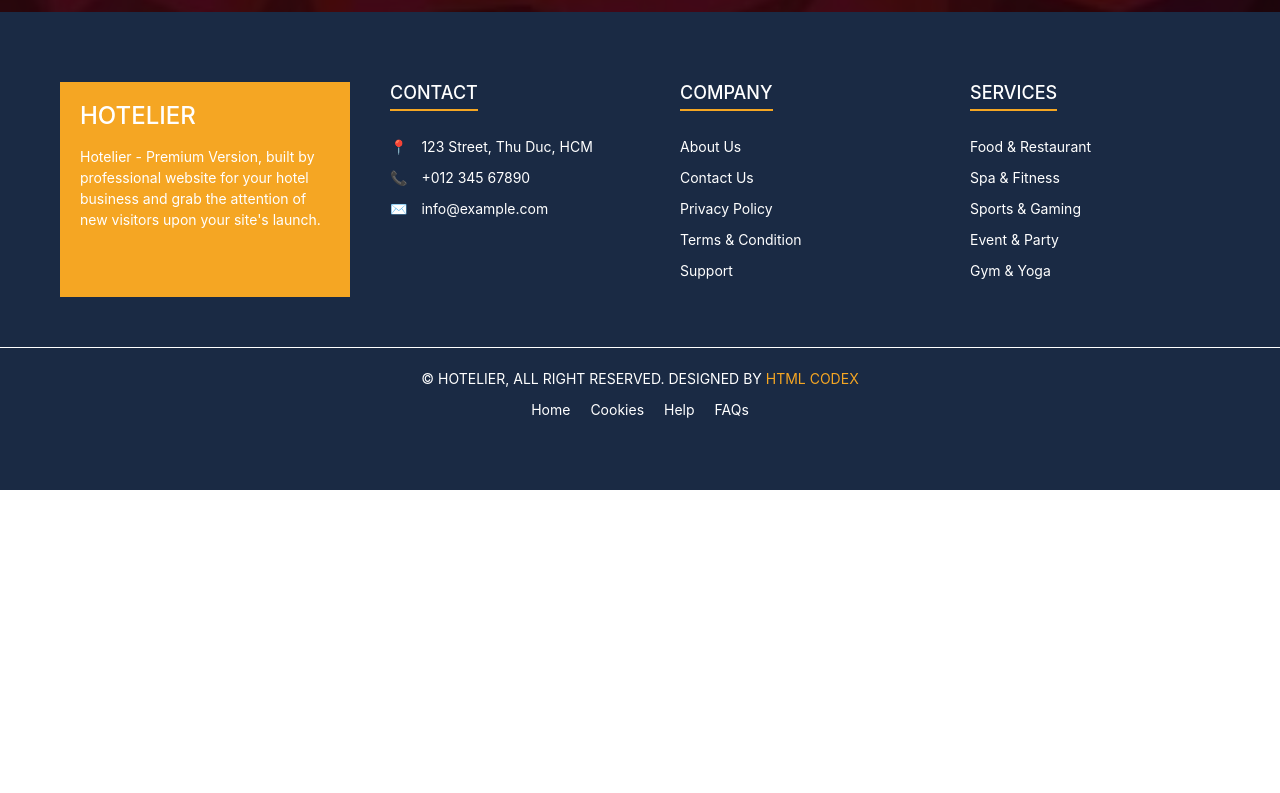
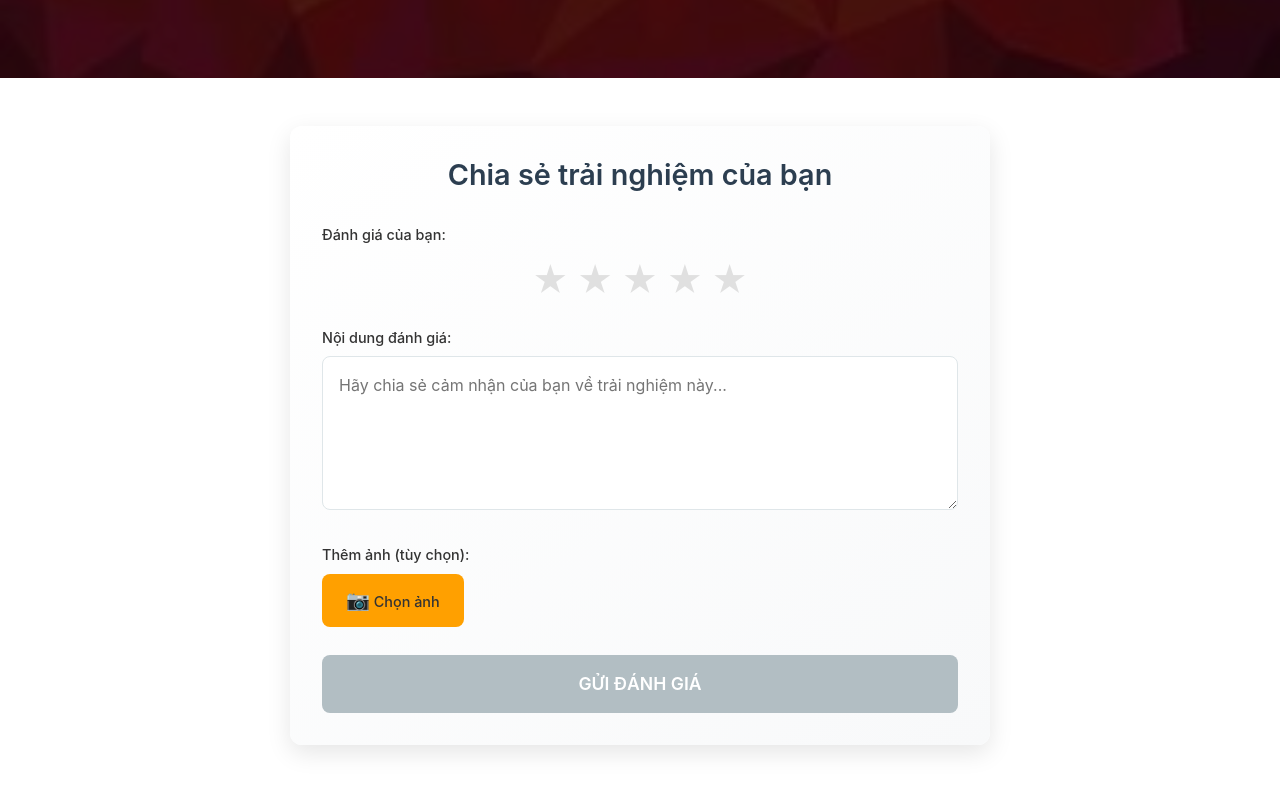
Before and after one commit to Dton04/BookingHotel, a React (Create React App) app in the folder client/: page /testimonial in a window 1280 px wide. Shown: the part 967-1760 px from the top of the page. Before the commit the page ends 1457 px from the top, so only its background shows below. Built offline with nearby package versions, Linux system fonts and the light colour scheme.

Commit message:
upd form đánh giá

```diff
--- a/client/src/components/Pages/Testimonial.js
+++ b/client/src/components/Pages/Testimonial.js
@@ -1,6 +1,7 @@
 import React, { useState, useEffect } from 'react';
 import Banner from '../Banner';
 import BookingForm from '../BookingForm';
+import RatingForm from '../RatingForm'; // Import RatingForm
 import '../../css/testimonial.css';
 
 const testimonials = [
@@ -31,6 +32,19 @@ function Testimonial() {
   const [currentIndex, setCurrentIndex] = useState(0);
   const [animationState, setAnimationState] = useState('fade-in');
   const [isAnimating, setIsAnimating] = useState(false);
+  const [hasBooked, setHasBooked] = useState(false); // Kiểm tra trạng thái đặt phòng
+
+  // Giả lập kiểm tra trạng thái đặt phòng
+  useEffect(() => {
+    // TODO: Thay bằng API thực tế
+    const checkBookingStatus = async () => {
+      // const response = await fetch('/api/check-booking');
+      // const data = await response.json();
+      // setHasBooked(data.hasBooked);
+      setHasBooked(true); // Giả lập
+    };
+    checkBookingStatus();
+  }, []);
 
   useEffect(() => {
     const interval = setInterval(() => {
@@ -47,7 +61,7 @@ function Testimonial() {
 
     setTimeout(() => {
       setCurrentIndex((prevIndex) =>
-        prevIndex === 0 ? testimonials.length - 2 : prevIndex - 1
+        prevIndex === 0 ? Math.max(0, testimonials.length - 2) : prevIndex - 1
       );
       setAnimationState('fade-in');
       setIsAnimating(false);
@@ -66,6 +80,16 @@ function Testimonial() {
       setAnimationState('fade-in');
       setIsAnimating(false);
     }, 600);
+  };
+
+  // Xử lý submit đánh giá
+  const handleRatingSubmit = (formData) => {
+    // TODO: Gọi API để gửi đánh giá
+    console.log('Submitted rating:', {
+      rating: formData.get('rating'),
+      content: formData.get('content'),
+      image: formData.get('image')
+    });
   };
 
   // Kiểm tra hình ảnh
@@ -93,9 +117,11 @@ function Testimonial() {
 
           <div className="testimonial-wrapper">
             <div className={`testimonial-cards ${animationState}`}>
-              {[0, 1].map((offset) => {
+              {testimonials.length > 1 &&
+                [0, 1].map((offset) => {
                   const index = (currentIndex + offset) % testimonials.length;
                   const testimonial = testimonials[index];
+                  if (!testimonial) return null;
                   return (
                     <div
                       key={testimonial.id}
@@ -134,6 +160,8 @@ function Testimonial() {
           </button>
         </div>
       </div>
+
+      <RatingForm onSubmit={handleRatingSubmit} hasBooked={hasBooked} />
     </div>
   );
 }
--- /dev/null
+++ b/client/src/components/RatingForm.js
@@ -0,0 +1,124 @@
+// RatingForm.js
+import React, { useState } from 'react';
+import '../css/rating-form.css';
+
+const RatingForm = ({ onSubmit, hasBooked }) => {
+  const [rating, setRating] = useState(0);
+  const [content, setContent] = useState('');
+  const [image, setImage] = useState(null);
+  const [preview, setPreview] = useState(null);
+  const [error, setError] = useState('');
+
+  const handleImageChange = (e) => {
+    const file = e.target.files[0];
+    if (file) {
+      if (file.size > 5 * 1024 * 1024) { // Giới hạn 5MB
+        setError('Ảnh quá lớn! Vui lòng chọn ảnh dưới 5MB.');
+        return;
+      }
+      setImage(file);
+      setPreview(URL.createObjectURL(file));
+      setError('');
+    }
+  };
+
+  const handleSubmit = (e) => {
+    e.preventDefault();
+    if (!hasBooked) return;
+    if (rating === 0) {
+      setError('Vui lòng chọn số sao!');
+      return;
+    }
+    if (!content) {
+      setError('Vui lòng nhập nội dung đánh giá!');
+      return;
+    }
+
+    const formData = new FormData();
+    formData.append('rating', rating);
+    formData.append('content', content);
+    if (image) formData.append('image', image);
+
+    onSubmit(formData);
+    // Reset form
+    setRating(0);
+    setContent('');
+    setImage(null);
+    setPreview(null);
+    setError('');
+  };
+
+  if (!hasBooked) {
+    return <p className="rating-message">Bạn cần đặt phòng trước khi đánh giá!</p>;
+  }
+
+  return (
+    <div className="rating-form-container">
+      <h3>Chia sẻ trải nghiệm của bạn</h3>
+      <form onSubmit={handleSubmit}>
+        <div className="form-group">
+          <label>Đánh giá của bạn:</label>
+          <div className="star-rating">
+            {[1, 2, 3, 4, 5].map((star) => (
+              <span
+                key={star}
+                className={`star ${rating >= star ? 'filled' : ''}`}
+                onClick={() => setRating(star)}
+              >
+                ★
+              </span>
+            ))}
+          </div>
+        </div>
+
+        <div className="form-group">
+          <label>Nội dung đánh giá:</label>
+          <textarea
+            value={content}
+            onChange={(e) => setContent(e.target.value)}
+            placeholder="Hãy chia sẻ cảm nhận của bạn về trải nghiệm này..."
+            rows="5"
+          />
+        </div>
+
+        <div className="form-group">
+          <label>Thêm ảnh (tùy chọn):</label>
+          <div className="image-upload">
+            <input
+              type="file"
+              accept="image/*"
+              onChange={handleImageChange}
+              id="image-upload"
+            />
+            <label htmlFor="image-upload">
+              <span className="upload-icon">📷</span> Chọn ảnh
+            </label>
+            {preview && (
+              <div className="image-preview">
+                <img src={preview} alt="Preview" />
+                <button
+                  type="button"
+                  className="remove-image"
+                  onClick={() => {
+                    setImage(null);
+                    setPreview(null);
+                  }}
+                >
+                  ✕
+                </button>
+              </div>
+            )}
+          </div>
+        </div>
+
+        {error && <p className="error-message">{error}</p>}
+
+        <button type="submit" disabled={rating === 0 || !content}>
+          Gửi đánh giá
+        </button>
+      </form>
+    </div>
+  );
+};
+
+export default RatingForm;
--- /dev/null
+++ b/client/src/css/rating-form.css
@@ -0,0 +1,213 @@
+/* rating-form.css */
+.rating-form-container {
+    max-width: 700px;
+    margin: 3rem auto;
+    padding: 2rem;
+    background: linear-gradient(145deg, #ffffff, #f8f9fa);
+    border-radius: 12px;
+    box-shadow: 0 8px 24px rgba(0, 0, 0, 0.1);
+    transition: transform 0.3s ease;
+  }
+
+  .rating-form-container:hover {
+    transform: translateY(-4px);
+  }
+
+  .rating-form-container h3 {
+    margin-bottom: 2rem;
+    text-align: center;
+    color: #2c3e50;
+    font-size: 1.8rem;
+    font-weight: 600;
+  }
+
+  .form-group {
+    margin-bottom: 1.5rem;
+  }
+
+  .form-group label {
+    display: block;
+    margin-bottom: 0.5rem;
+    color: #34495e;
+    font-size: 1rem;
+    font-weight: 500;
+  }
+
+  .star-rating {
+    display: flex;
+    justify-content: center;
+    gap: 0.5rem;
+    margin-bottom: 0.5rem;
+  }
+
+  .star {
+    font-size: 2.2rem;
+    color: #e0e0e0;
+    cursor: pointer;
+    transition: transform 0.2s ease, color 0.2s ease;
+  }
+
+  .star.filled {
+    color: #f1c40f;
+    transform: scale(1.1);
+  }
+
+  .star:hover,
+  .star.filled:hover {
+    transform: scale(1.2);
+  }
+
+  textarea {
+    width: 100%;
+    padding: 1rem;
+    margin-bottom: 0.5rem;
+    border: 1px solid #dfe6e9;
+    border-radius: 8px;
+    resize: vertical;
+    font-size: 1rem;
+    color: #2d3436;
+    background: #fff;
+    transition: border-color 0.3s ease, box-shadow 0.3s ease;
+  }
+
+  textarea:focus {
+    outline: none;
+    border-color: #ffa000;
+    box-shadow: 0 0 0 3px rgba(255, 160, 0, 0.1);
+  }
+
+  .image-upload {
+    display: flex;
+    flex-direction: column;
+    align-items: flex-start;
+  }
+
+  .image-upload input {
+    display: none;
+  }
+
+  .image-upload label {
+    display: flex;
+    align-items: center;
+    gap: 0.5rem;
+    padding: 0.75rem 1.5rem;
+    background: #ffa000;
+    color: white;
+    border-radius: 8px;
+    cursor: pointer;
+    font-size: 0.95rem;
+    font-weight: 500;
+    transition: background 0.3s ease, transform 0.2s ease;
+  }
+
+  .image-upload label:hover {
+    background: #e69500;
+    transform: translateY(-2px);
+  }
+
+  .upload-icon {
+    font-size: 1.2rem;
+  }
+
+  .image-preview {
+    position: relative;
+    margin-top: 1rem;
+    max-width: 250px;
+  }
+
+  .image-preview img {
+    max-width: 100%;
+    max-height: 200px;
+    object-fit: cover;
+    border-radius: 8px;
+    box-shadow: 0 4px 12px rgba(0, 0, 0, 0.1);
+  }
+
+  .remove-image {
+    position: absolute;
+    top: -8px;
+    right: -8px;
+    width: 24px;
+    height: 24px;
+    background: #e74c3c;
+    color: white;
+    border: none;
+    border-radius: 50%;
+    display: flex;
+    align-items: center;
+    justify-content: center;
+    cursor: pointer;
+    font-size: 0.9rem;
+    transition: background 0.2s ease;
+  }
+
+  .remove-image:hover {
+    background: #c0392b;
+  }
+
+  .error-message {
+    color: #e74c3c;
+    font-size: 0.9rem;
+    margin-bottom: 1rem;
+    text-align: center;
+  }
+
+  button {
+    width: 100%;
+    padding: 1rem;
+    background: linear-gradient(90deg, #ffa000, #ff8f00);
+    color: white;
+    border: none;
+    border-radius: 8px;
+    cursor: pointer;
+    font-size: 1.1rem;
+    font-weight: 600;
+    text-transform: uppercase;
+    transition: background 0.3s ease, transform 0.2s ease;
+  }
+
+  button:hover:not(:disabled) {
+    background: linear-gradient(90deg, #e69500, #ff8f00);
+    transform: translateY(-2px);
+  }
+
+  button:disabled {
+    background: #b2bec3;
+    cursor: not-allowed;
+  }
+
+  /* Responsive */
+  @media (max-width: 767px) {
+    .rating-form-container {
+      margin: 2rem 1rem;
+      padding: 1.5rem;
+    }
+
+    .rating-form-container h3 {
+      font-size: 1.5rem;
+    }
+
+    .star {
+      font-size: 1.8rem;
+    }
+
+    textarea {
+      padding: 0.75rem;
+    }
+
+    button {
+      padding: 0.75rem;
+      font-size: 1rem;
+    }
+  }
+
+  @media (max-width: 575px) {
+    .rating-form-container {
+      margin: 1.5rem 0.5rem;
+      padding: 1rem;
+    }
+
+    .image-preview img {
+      max-height: 150px;
+    }
+  }
```
Lines whose indentation alone changed are shown as unchanged.
